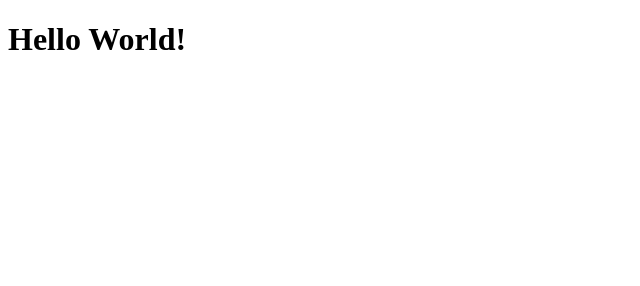
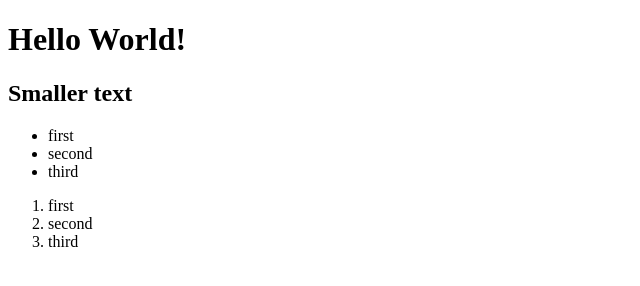
Before and after one commit to Cardoza0581/Savvy-portfolio-Jason-Brown, a website: page index.html in a window 1280 px wide. Shown: the whole page, without its empty margins (0-640 px from the left). Drawn offline with Linux system fonts and the light colour scheme.

Commit message:
third commit ul and ol

```diff
--- a/index.html
+++ b/index.html
@@ -6,9 +6,20 @@
     <meta http-equiv="X-UA-Compatible" content="ie=edge">
     <title>Jason's Savvy Coders Portfolio Webpage</title>
 </head>
- <h1>Hello World!</h1>
+<body>
+  <h1>Hello World!</h1>
+  <h2>Smaller text</h2>
 
-<body>
+  <ul>
+      <li>first</li>
+      <li>second</li>
+      <li>third</li>
+  </ul>
 
+  <ol>
+      <li>first</li>
+      <li>second</li>
+      <li>third</li>
+  </ol>
 </body>
 </html>
```
